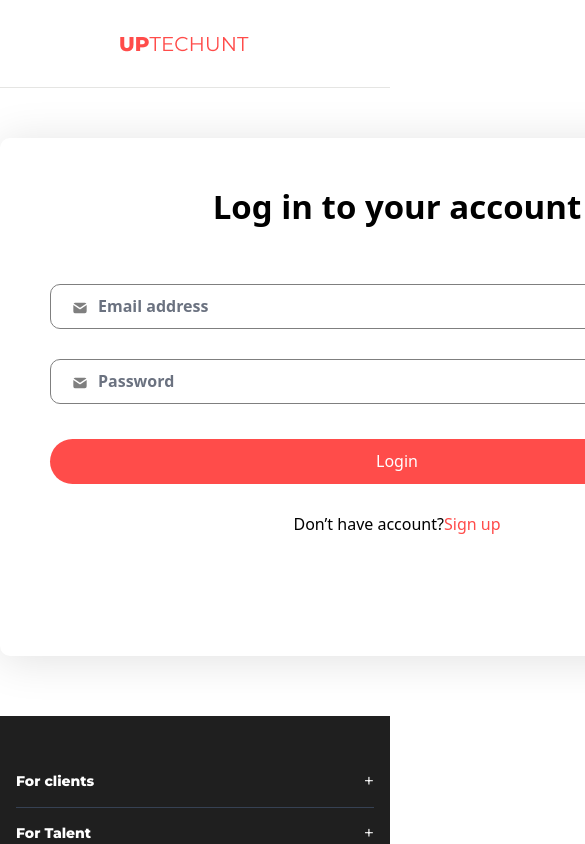
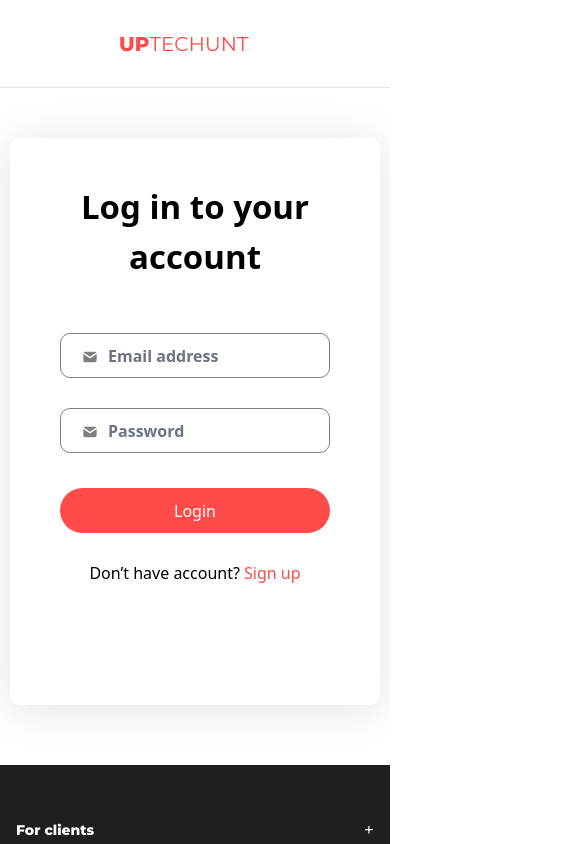
Before and after one commit to BKDR01/frelanser-Versel, a React (Vite) app: page /login in a window 390 px wide. Shown: the top 844 px of the page, 585 px wide, since content can reach past the window. Built offline with nearby package versions, Linux system fonts and the light colour scheme.

Commit message:
versel finish

```diff
--- a/src/Page/PageOneLogin.jsx
+++ b/src/Page/PageOneLogin.jsx
@@ -5,7 +5,8 @@ import { Link } from 'react-router';
 
 function PageOneLogin() {
   return (
-    <div className="w-[794px] px-[50px] pt-[44px] pb-[120px] m-auto rounded-[10px] shadow-[0px_4px_45px_0px_#0000001F] text-center sm:px-[118px] mb-[60px]">
+   <div className='flex justify-center items-center'>
+     <div className="w-full max-w-[794px] px-[50px] pt-[44px] pb-[120px] mx-[10px] rounded-[10px] shadow-[0px_4px_45px_0px_#0000001F] text-center sm:px-[118px] mb-[60px]">
       <h2 className="text-[33px] font-bold mb-[52px]">
         Log in to your account
       </h2>
@@ -33,9 +34,10 @@ function PageOneLogin() {
       </button>
       <h2 className="text-[16px]">
         Don’t have account?
-        <Link to={'/signup'} className="text-[#FF4C4A]">Sign up</Link>
+        <Link to={'/signup'} className="text-[#FF4C4A]"> Sign up</Link>
       </h2>
     </div>
+   </div>
   )
 }
 
--- a/src/Page/PageOneSign.jsx
+++ b/src/Page/PageOneSign.jsx
@@ -27,7 +27,8 @@ function PageOneSign() {
   // };
 
   return (
-    <div className="w-[794px] mx-auto mb-[60px] px-[50px] pt-[44px] pb-[120px] rounded-[10px] shadow-[0px_4px_45px_0px_#0000001F] text-center sm:px-[118px] ">
+   <div className="flex justify-center items-center">
+     <div className="w-full max-w-[794px] mx-[10px] mb-[60px] px-[50px] pt-[44px] pb-[120px] rounded-[10px] shadow-[0px_4px_45px_0px_#0000001F] text-center sm:px-[118px] ">
       <div>
         <h2 className="text-[25px] font-bold mb-[37px] sm:text-[33px]">
           Get your free account
@@ -59,7 +60,7 @@ function PageOneSign() {
 
         <button
           to={"/signin/"}
-          onClick={handlePosT}
+          // onClick={handlePosT}
           className="bg-[#FF4C4A] w-full h-[45px] rounded-[100px] text-white text-[16px] mb-[28px]"
         >
           Continue with Email
@@ -72,6 +73,7 @@ function PageOneSign() {
         </h2>
       </div>
     </div>
+   </div>
   );
 }
 
```
